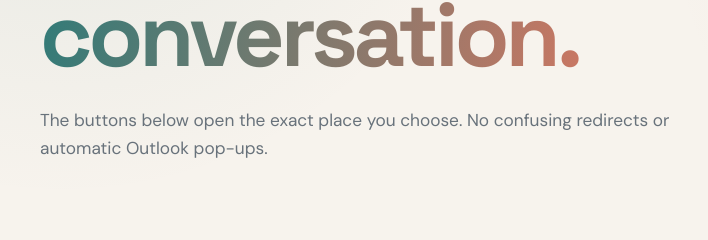
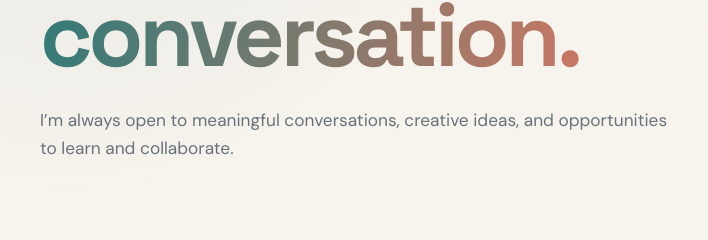
Before and after one commit to aqsamaryam-software/My-protfolio-Website, a plain HTML site: page contact.html in a window 1280 px wide. Shown: the part 344-584 px from the top of the page, 40-748 px from the left. Drawn offline with Linux system fonts and the light colour scheme.

Commit message:
Refine professional contact page copy

```diff
--- a/contact.html
+++ b/contact.html
@@ -12,7 +12,7 @@
 <body>
   <nav class="site-nav"><div class="container nav-inner"><a class="brand" href="index.html"><span class="brand-mark">AM</span><span>Aqsa Maryam</span></a><ul class="nav-links"><li><a href="projects.html">Projects</a></li><li><a href="about.html">About</a></li><li><a href="index.html#journey">Journey</a></li></ul><a class="nav-cta" href="contact.html">Let's talk ↗</a></div></nav>
   <main>
-    <header class="container page-hero"><span class="eyebrow">Contact</span><h1>Let’s start a <span class="gradient-text">conversation.</span></h1><p>The buttons below open the exact place you choose. No confusing redirects or automatic Outlook pop-ups.</p></header>
+    <header class="container page-hero"><span class="eyebrow">Contact</span><h1>Let’s start a <span class="gradient-text">conversation.</span></h1><p>I’m always open to meaningful conversations, creative ideas, and opportunities to learn and collaborate.</p></header>
     <section class="container section"><div class="contact-card"><span class="eyebrow">Choose an option</span><h2>Connect with Aqsa</h2><p>For email, copy the address or open it in your preferred email service. You can also visit my professional profiles directly.</p><div class="contact-options"><a class="contact-option" href="mailto:aqsamaryamm2@gmail.com">✉ Email me</a><a class="contact-option" href="https://www.linkedin.com/in/aqsa-maryam-84b518395" target="_blank" rel="noreferrer">in LinkedIn</a><a class="contact-option" href="https://github.com/aqsamaryam-software" target="_blank" rel="noreferrer">⌘ GitHub</a></div><p><strong>Email:</strong> aqsamaryamm2@gmail.com</p></div></section>
   </main>
   <footer class="container"><span>© 2026 Aqsa Maryam. Designed and built with care.</span><div class="socials"><a href="index.html">Home</a><a href="projects.html">Projects</a><a href="https://github.com/aqsamaryam-software" target="_blank" rel="noreferrer">GitHub</a></div></footer>
```
